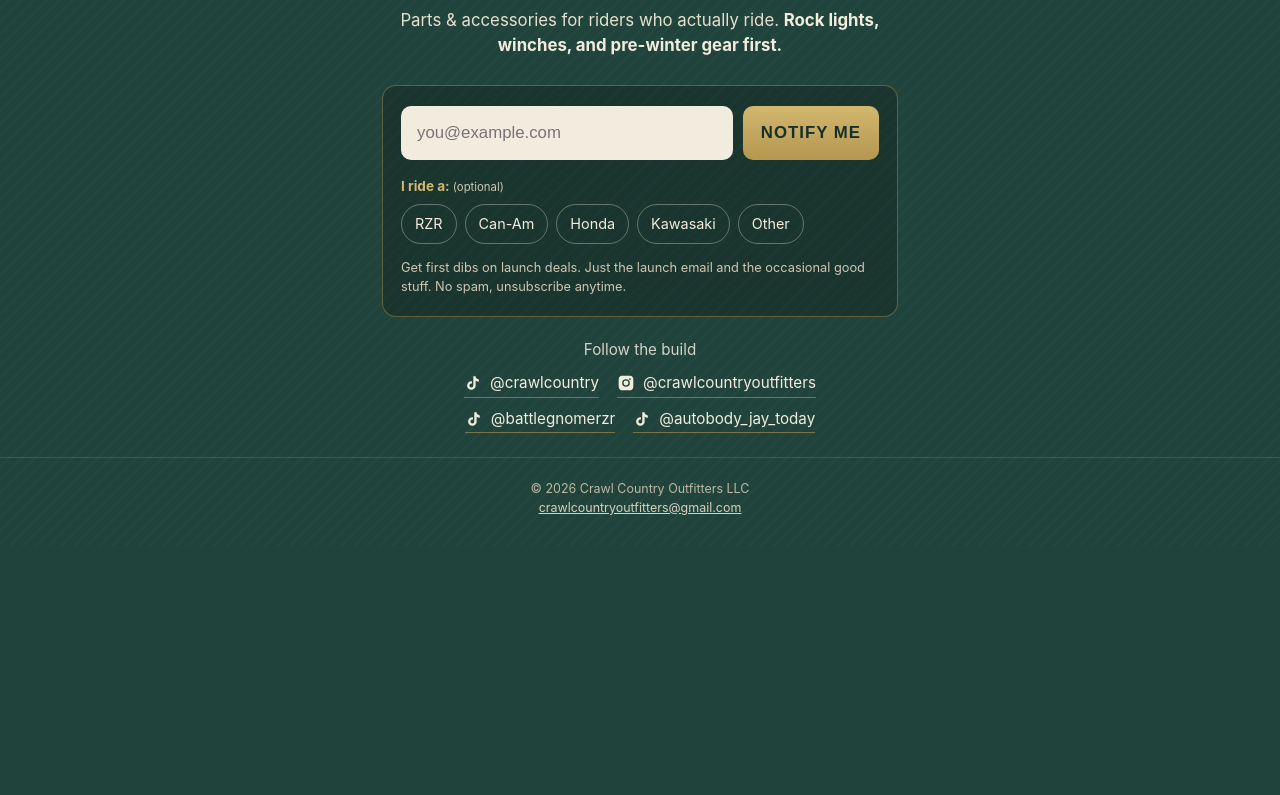
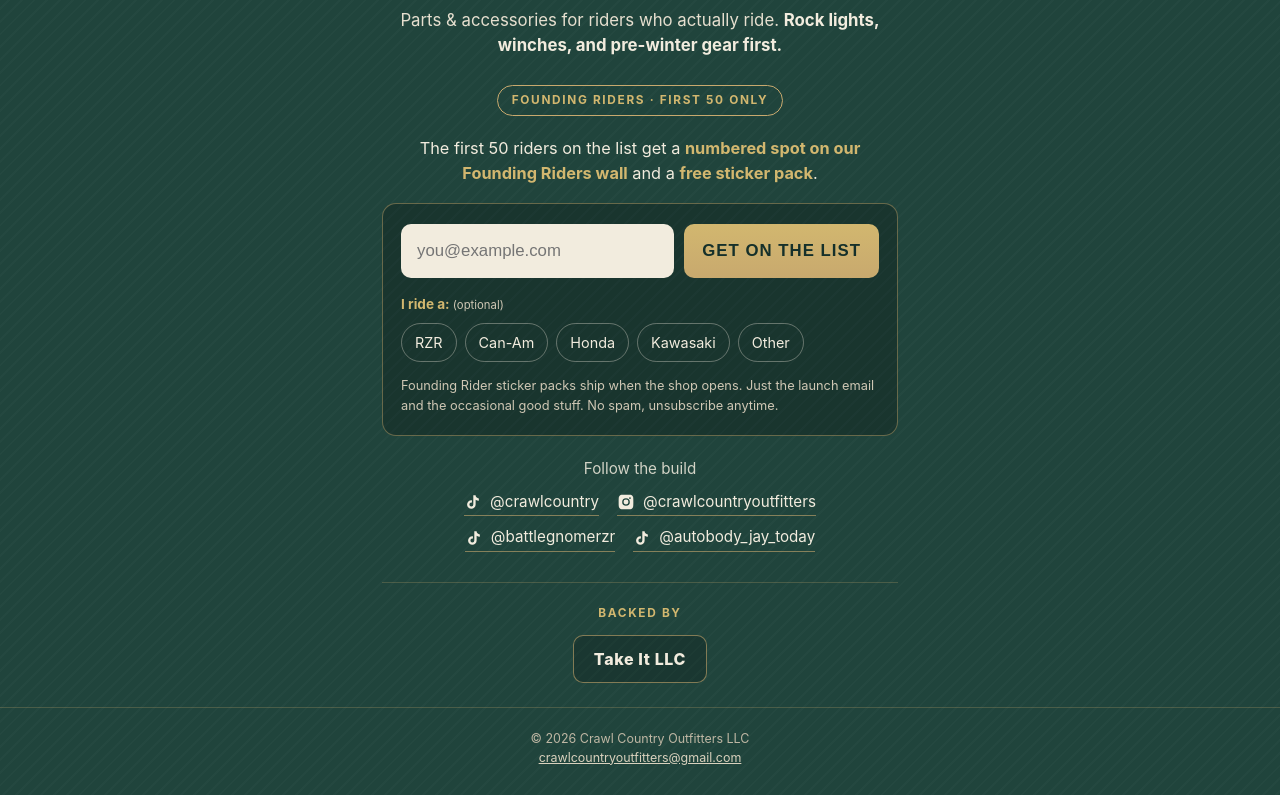
Before and after one commit to crawlcountryoutfitters/crawlcountryoutfitters.com, a plain HTML site: page index.html in a window 1280 px wide. Shown: the part 336-1131 px from the top of the page. Before the commit the page ends 882 px from the top, so only its background shows below. Drawn offline with Linux system fonts and the light colour scheme.

Commit message:
Add Founding Rider offer and sponsor wall
Founding Rider offer (first 50: numbered wall spot + sticker pack), new button label, removed launch-deals line, Backed by section with Take It LLC, brand brass color fix.

```diff
--- a/index.html
+++ b/index.html
@@ -11,7 +11,7 @@
 <link rel="apple-touch-icon" href="assets/apple-touch-icon.png">
 <style>
   :root{
-    --green:#20443C; --green-deep:#15302a; --brass:#B5974F; --brass-lt:#D2B76F;
+    --green:#20443C; --green-deep:#15302a; --brass:#C8A96E; --brass-lt:#D2B76F;
     --cream:#F2ECDE; --ink:#1b1b1b;
   }
   *{box-sizing:border-box;margin:0;padding:0}
@@ -36,7 +36,7 @@
   h1 span{color:var(--brass-lt)}
   .value{font-size:1.05rem; color:#e6dfcf; max-width:30em; margin-bottom:26px}
   .value strong{color:var(--cream)}
-  form{width:100%; background:rgba(0,0,0,.22); border:1px solid rgba(181,151,79,.45);
+  form{width:100%; background:rgba(0,0,0,.22); border:1px solid rgba(200,169,110,.45);
        border-radius:14px; padding:20px 18px; text-align:left}
   label.sr{position:absolute;left:-9999px}
   .row{display:flex; flex-direction:column; gap:10px}
@@ -61,11 +61,11 @@
   .msg{display:none; margin-top:12px; font-weight:700; color:var(--brass-lt)}
   .first{margin-top:16px; font-size:.95rem; color:#e6dfcf}
   .tt{display:inline-flex; align-items:center; gap:8px; margin-top:26px; color:var(--cream);
-      text-decoration:none; font-size:.95rem; border-bottom:1px solid rgba(181,151,79,.6); padding-bottom:2px}
+      text-decoration:none; font-size:.95rem; border-bottom:1px solid rgba(200,169,110,.6); padding-bottom:2px}
   .tt:hover{color:var(--brass-lt)}
   .tt svg{width:18px; height:18px; fill:currentColor}
   footer{text-align:center; font-size:.78rem; color:#bfb7a4; padding:22px 16px 28px;
-         border-top:1px solid rgba(181,151,79,.25)}
+         border-top:1px solid rgba(200,169,110,.25)}
   footer a{color:#d9d1bd}
   @media (min-width:640px){
     .wrap{padding-top:64px}
@@ -75,9 +75,16 @@
   .tts{display:flex;flex-wrap:wrap;justify-content:center;align-items:center;gap:10px 18px;margin-top:22px}
   .tts .tt{margin-top:0}
   .ttl{width:100%;text-align:center;opacity:.85;font-size:.95rem}
-  .done{text-align:center;padding:26px 14px;border:2px solid var(--brass);border-radius:12px;background:rgba(181,151,79,.14);animation:pop .35s ease-out}
+  .done{text-align:center;padding:26px 14px;border:2px solid var(--brass);border-radius:12px;background:rgba(200,169,110,.14);animation:pop .35s ease-out}
   .done h2{margin:0 0 8px;font-size:1.6rem;color:var(--brass-lt);text-transform:uppercase;letter-spacing:.03em}
   .done p{margin:0;font-size:1.05rem}
+  .founder{width:100%; margin:0 0 18px; font-size:1.02rem; color:var(--cream)}
+  .founder strong{color:var(--brass-lt)}
+  .backed{width:100%; margin-top:30px; padding-top:22px; border-top:1px solid rgba(200,169,110,.25)}
+  .backed .ttl{display:block; margin-bottom:12px; letter-spacing:.14em; text-transform:uppercase; font-size:.74rem; font-weight:700; color:var(--brass-lt); opacity:1}
+  .sponsors{display:flex; flex-wrap:wrap; justify-content:center; gap:10px}
+  .sponsor{display:inline-block; padding:11px 20px; border:1px solid rgba(200,169,110,.6); border-radius:10px;
+           font-weight:800; letter-spacing:.04em; color:var(--cream); background:rgba(0,0,0,.18)}
   @keyframes pop{from{transform:scale(.92);opacity:0}to{transform:scale(1);opacity:1}}
 </style>
 </head>
@@ -88,11 +95,13 @@
 
     <h1>The shop's <span>almost open.</span></h1>
     <p class="value">Parts &amp; accessories for riders who actually ride. <strong>Rock lights, winches, and pre-winter gear first.</strong></p>
+    <span class="badge">Founding Riders &middot; First 50 only</span>
+    <p class="founder">The first 50 riders on the list get a <strong>numbered spot on our Founding Riders wall</strong> and a <strong>free sticker pack</strong>.</p>
     <form id="notify" action="https://app.kit.com/forms/10031809/subscriptions" method="post">
       <label class="sr" for="email">Email address</label>
       <div class="row">
         <input id="email" type="email" name="email_address" placeholder="you@example.com" autocomplete="email" required>
-        <button type="submit">Notify me</button>
+        <button type="submit">Get on the list</button>
       </div>
 
       <fieldset>
@@ -109,7 +118,7 @@
       <!-- honeypot: bots fill this, humans never see it -->
       <div class="hp" aria-hidden="true"><input type="text" name="website" tabindex="-1" autocomplete="off"></div>
 
-      <p class="fine">Get first dibs on launch deals. Just the launch email and the occasional good stuff. No spam, unsubscribe anytime.</p>
+      <p class="fine">Founding Rider sticker packs ship when the shop opens. Just the launch email and the occasional good stuff. No spam, unsubscribe anytime.</p>
       <p class="msg" id="msg" role="status"></p>
     </form>
 
@@ -120,6 +129,13 @@
       <a class="tt" href="https://www.tiktok.com/@battlegnomerzr" target="_blank" rel="noopener"><svg viewBox="0 0 24 24" aria-hidden="true"><path d="M16.6 5.82A4.28 4.28 0 0 1 15.5 3h-3.1v12.4a2.6 2.6 0 1 1-2.6-2.6c.27 0 .53.04.78.12V9.75a5.74 5.74 0 0 0-.78-.05 5.7 5.7 0 1 0 5.7 5.7V9.01a7.35 7.35 0 0 0 4.3 1.38V7.3a4.3 4.3 0 0 1-3.2-1.48z"/></svg> @battlegnomerzr</a>
       <a class="tt" href="https://www.tiktok.com/@autobody_jay_today" target="_blank" rel="noopener"><svg viewBox="0 0 24 24" aria-hidden="true"><path d="M16.6 5.82A4.28 4.28 0 0 1 15.5 3h-3.1v12.4a2.6 2.6 0 1 1-2.6-2.6c.27 0 .53.04.78.12V9.75a5.74 5.74 0 0 0-.78-.05 5.7 5.7 0 1 0 5.7 5.7V9.01a7.35 7.35 0 0 0 4.3 1.38V7.3a4.3 4.3 0 0 1-3.2-1.48z"/></svg> @autobody_jay_today</a>
     </div>
+
+    <section class="backed" aria-label="Sponsors">
+      <span class="ttl">Backed by</span>
+      <div class="sponsors">
+        <span class="sponsor">Take It LLC</span>
+      </div>
+    </section>
   </main>
 
   <footer>
@@ -140,7 +156,7 @@
     fetch(f.action,{method:'POST',body:d,headers:{'Accept':'application/json'}})
       .then(function(r){return r.json();})
       .then(function(j){
-        if (j.status==='success'){ f.innerHTML='<div class="done" role="status"><h2>&#10003; You\'re on the list!</h2><p>We\'ll let you know when the shop opens.</p></div>'; f.scrollIntoView({behavior:'smooth',block:'center'}); return; }
+        if (j.status==='success'){ f.innerHTML='<div class="done" role="status"><h2>&#10003; You\'re on the list!</h2><p>We\'ll let you know when the shop opens. If you\'re one of the first 50, watch your inbox: we\'ll ask where to send your stickers.</p></div>'; f.scrollIntoView({behavior:'smooth',block:'center'}); return; }
         else if (j.url){ window.location.href=j.url; }
         else { throw 0; }
       })
```
